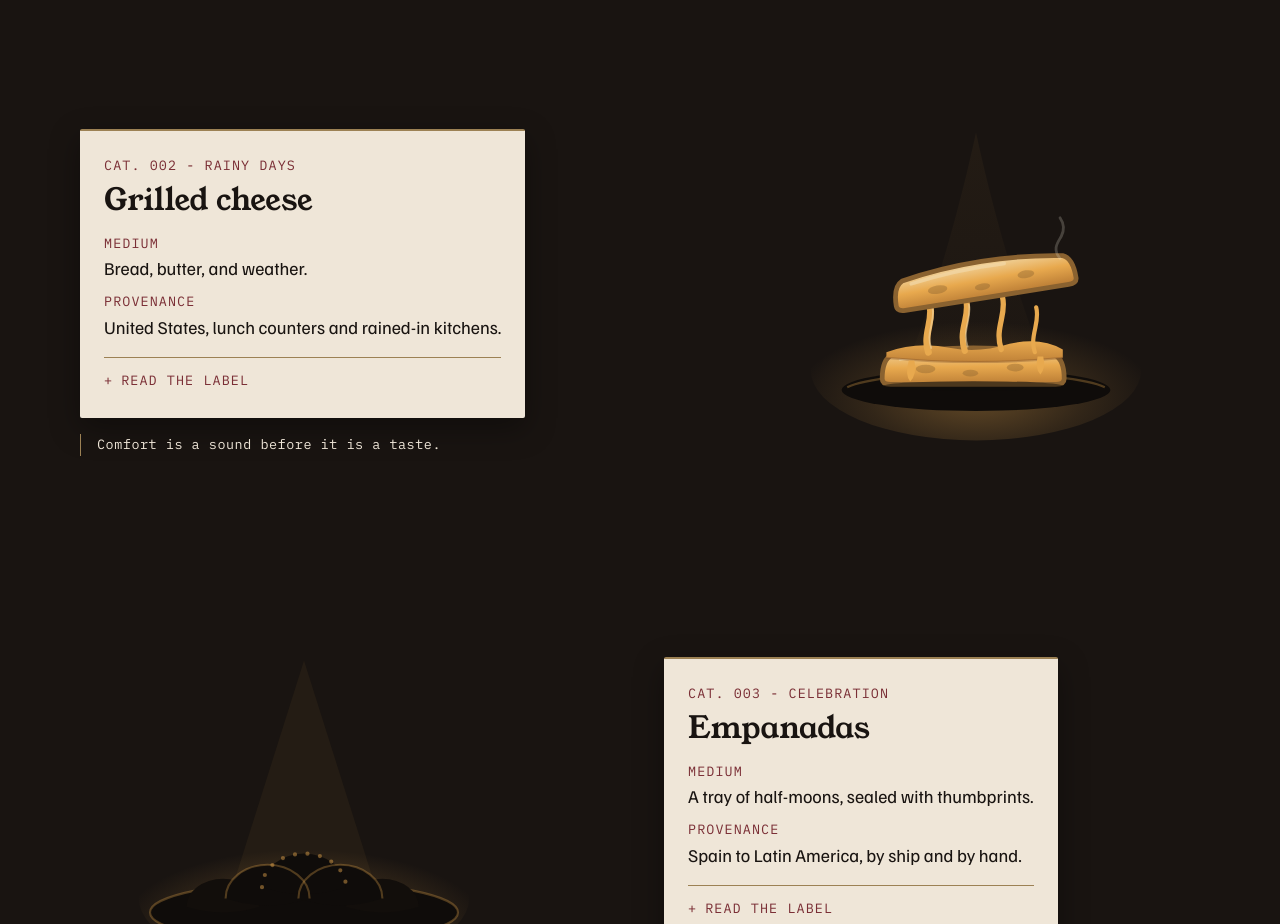
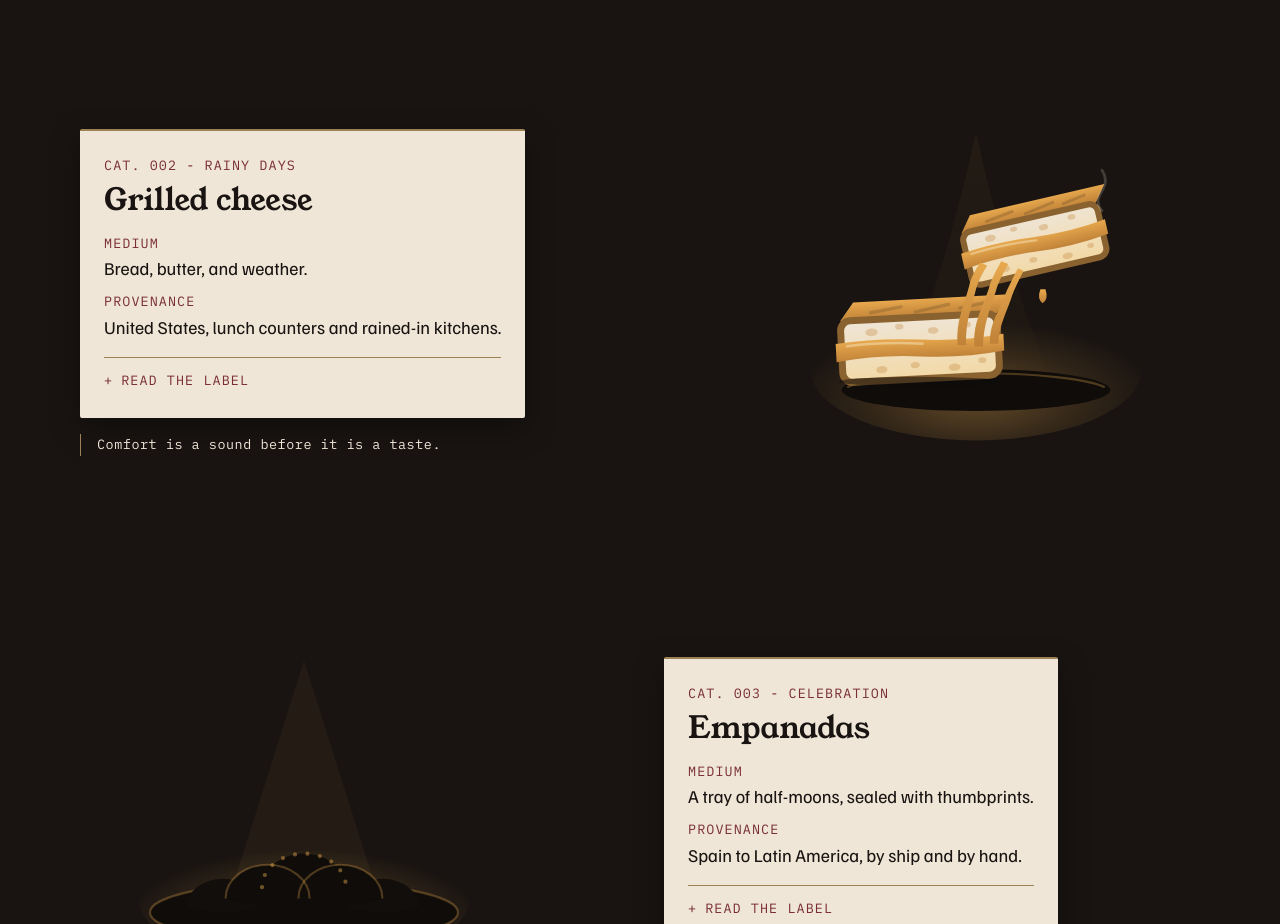
Before and after one commit to nazboyko/still-warm, a React (Vite) app: page / in a window 1280 px wide. Shown: the part 1700-2624 px from the top of the page. Built offline with nearby package versions, Linux system fonts and the light colour scheme.

Commit message:
rebuild room 002

```diff
--- a/src/components/exhibition/art/GrilledCheeseArt.tsx
+++ b/src/components/exhibition/art/GrilledCheeseArt.tsx
@@ -1,33 +1,67 @@
-/* The sandwich caught mid-pull: the bottom slice on the plate under its melted
-   layer, the top slice lifted away, cheese stretching in between. */
-function Slice() {
+/* A cut sandwich: the near half shows its cross-section - crust rim, porous
+   crumb, the melted layer between the slices - and the far half is lifted
+   away at an angle, cheese still stretching and thinning between them. */
+function Half() {
   return (
-    <>
+    <g>
+      {/* grilled top face, receding back */}
+      <path d="M -56 -22 L 56 -22 L 66 -35 L -46 -35 Z" fill="url(#gc-top)" />
+      <g
+        fill="none"
+        style={{ stroke: "var(--toast-deep)" }}
+        strokeOpacity="0.45"
+        strokeWidth="2.4"
+        strokeLinecap="round"
+      >
+        <path d="M -34 -27 L -12 -30" />
+        <path d="M -2 -26 L 22 -30" />
+        <path d="M 30 -27 L 48 -30" />
+      </g>
+
+      {/* the cut face */}
+      <rect
+        x="-56"
+        y="-22"
+        width="112"
+        height="44"
+        rx="7"
+        fill="url(#gc-crumb)"
+      />
+      <g style={{ fill: "var(--toast)" }} fillOpacity="0.32">
+        <ellipse cx="-34" cy="-13" rx="4.4" ry="2.8" />
+        <ellipse cx="-14" cy="-16" rx="3" ry="2" />
+        <ellipse cx="10" cy="-12" rx="3.8" ry="2.4" />
+        <ellipse cx="34" cy="-15" rx="3.2" ry="2.2" />
+        <ellipse cx="-28" cy="14" rx="4" ry="2.6" />
+        <ellipse cx="-4" cy="12" rx="3.2" ry="2.2" />
+        <ellipse cx="24" cy="15" rx="4.2" ry="2.6" />
+        <ellipse cx="44" cy="11" rx="2.8" ry="2" />
+      </g>
+      <rect
+        x="-56"
+        y="-22"
+        width="112"
+        height="44"
+        rx="7"
+        fill="none"
+        style={{ stroke: "var(--toast-deep)" }}
+        strokeWidth="5"
+      />
+
+      {/* the melted layer, oozing past the crust */}
       <path
-        d="M -65 8 Q -65 -6 -58 -9 Q -30 -14 0 -14 Q 30 -14 58 -9 Q 65 -6 65 8 Q 65 12 59 12 L -59 12 Q -65 12 -65 8 Z"
-        fill="url(#gc-bread)"
+        d="M -60 -6 Q -30 -9 0 -6 Q 30 -3 60 -7 L 60 5 Q 30 9 0 6 Q -30 3 -60 7 Z"
+        fill="url(#gc-cheese)"
       />
       <path
-        d="M -65 8 Q -65 -6 -58 -9 Q -30 -14 0 -14 Q 30 -14 58 -9 Q 65 -6 65 8 Q 65 12 59 12 L -59 12 Q -65 12 -65 8 Z"
-        fill="none"
-        style={{ stroke: "var(--toast-deep)" }}
-        strokeWidth="3.4"
-        strokeLinejoin="round"
-      />
-      <g style={{ fill: "var(--toast-deep)" }} fillOpacity="0.4">
-        <ellipse cx="-34" cy="1" rx="7" ry="3" />
-        <ellipse cx="-2" cy="4" rx="5.5" ry="2.4" />
-        <ellipse cx="30" cy="0" rx="6" ry="2.8" />
-      </g>
-      <path
-        d="M -52 -6 Q -20 -11 16 -10"
+        d="M -52 -4 Q -26 -6 2 -3"
         fill="none"
         style={{ stroke: "var(--gold-light)" }}
-        strokeOpacity="0.7"
-        strokeWidth="2.4"
+        strokeOpacity="0.6"
+        strokeWidth="1.8"
         strokeLinecap="round"
       />
-    </>
+    </g>
   );
 }
 
@@ -50,10 +84,13 @@ export function GrilledCheeseArt({ lit }: { lit: boolean }) {
           <stop offset="70%" stopColor="#e8a94e" stopOpacity="0.45" />
           <stop offset="100%" stopColor="#e8a94e" stopOpacity="0.05" />
         </linearGradient>
-        <linearGradient id="gc-bread" x1="0" y1="0" x2="0.1" y2="1">
-          <stop offset="0%" style={{ stopColor: "var(--gold-light)" }} />
-          <stop offset="55%" style={{ stopColor: "var(--tungsten)" }} />
+        <linearGradient id="gc-top" x1="0" y1="0" x2="0.1" y2="1">
+          <stop offset="0%" style={{ stopColor: "var(--tungsten)" }} />
           <stop offset="100%" style={{ stopColor: "var(--toast)" }} />
+        </linearGradient>
+        <linearGradient id="gc-crumb" x1="0" y1="0" x2="0.1" y2="1">
+          <stop offset="0%" style={{ stopColor: "var(--plaster)" }} />
+          <stop offset="100%" style={{ stopColor: "var(--gold-light)" }} />
         </linearGradient>
         <linearGradient id="gc-cheese" x1="0" y1="0" x2="0" y2="1">
           <stop offset="0%" style={{ stopColor: "var(--tungsten)" }} />
@@ -89,75 +126,40 @@ export function GrilledCheeseArt({ lit }: { lit: boolean }) {
         strokeOpacity="0.3"
         strokeWidth="1.5"
       />
-      <ellipse cx="160" cy="184" rx="76" ry="10" fill="url(#gc-dish-shadow)" />
+      <ellipse cx="140" cy="184" rx="72" ry="10" fill="url(#gc-dish-shadow)" />
 
-      {/* bottom slice, resting */}
-      <g transform="translate(158 174)">
-        <Slice />
+      {/* the lifted half */}
+      <g transform="translate(202 86) rotate(-13) scale(0.88)">
+        <Half />
       </g>
 
-      {/* the melted layer on top of it, with two drips over the crust */}
-      <path
-        d="M 96 163 Q 118 155 142 160 Q 162 164 184 157 Q 206 152 222 161 L 222 167 Q 160 173 96 167 Z"
-        fill="url(#gc-cheese)"
-      />
-      <path
-        d="M 96 167 Q 160 173 222 167"
-        fill="none"
-        style={{ stroke: "var(--syrup)" }}
-        strokeOpacity="0.35"
-        strokeWidth="1.6"
-      />
-      <path
-        d="M 112 169 Q 109 179 113 184 Q 118 179 116 169 Z"
-        style={{ fill: "var(--tungsten)" }}
-      />
-      <path
-        d="M 204 166 Q 202 175 206 179 Q 210 174 208 166 Z"
-        style={{ fill: "var(--tungsten)" }}
-      />
-
-      {/* the cheese pull */}
-      <g
-        fill="none"
-        style={{ stroke: "var(--tungsten)" }}
-        strokeLinecap="round"
-      >
-        <path d="M 126 163 C 122 150 130 140 127 129" strokeWidth="5" />
-        <path d="M 152 162 C 147 147 156 138 153 126" strokeWidth="4.4" />
-        <path d="M 178 161 C 173 146 182 136 179 124" strokeWidth="3.8" />
-        <path d="M 202 163 C 198 151 206 142 203 131" strokeWidth="3" />
-      </g>
-      <g
-        fill="none"
-        style={{ stroke: "var(--gold-light)" }}
-        strokeOpacity="0.55"
-        strokeLinecap="round"
-        strokeWidth="1.3"
-      >
-        <path d="M 128 160 C 124 149 131 141 129 132" />
-        <path d="M 154 159 C 150 147 157 139 155 129" />
+      {/* the near half, resting */}
+      <g transform="translate(120 160) rotate(-3)">
+        <Half />
       </g>
 
-      {/* top slice, lifted away */}
-      <g transform="translate(166 112) rotate(-9)">
-        <Slice />
+      {/* cheese stretching, thick at the bread and thin in between */}
+      <g fill="url(#gc-cheese)">
+        <path d="M 147 158 C 145 142 152 128 155 116 C 157 108 160 104 163 99 L 168 101 C 165 106 162 111 160 118 C 157 130 152 143 153 158 Z" />
+        <path d="M 159 159 C 157 144 165 130 169 118 C 171 110 175 104 178 98 L 183 100 C 180 106 176 112 174 120 C 170 132 165 145 165 159 Z" />
+        <path d="M 170 157 C 169 145 176 134 180 124 C 183 116 187 109 190 103 L 194 105 C 191 111 187 118 185 125 C 181 136 176 146 176 157 Z" />
+        <path d="M 206 118 q -2.6 7 1.6 10 q 4.4 -3 2 -10 z" />
       </g>
 
       <path
-        d="M 220 96c-6-7-1-12 1-16 2-4 2.4-8-1-13"
+        d="M 250 62c-6-7-1-12 1-16 2-4 2.4-8-1-13"
         fill="none"
         stroke="#efe6d8"
-        strokeOpacity="0.22"
+        strokeOpacity="0.2"
         strokeWidth="2"
         strokeLinecap="round"
       />
 
       {/* plate contact */}
       <ellipse
-        cx="158"
-        cy="187"
-        rx="64"
+        cx="120"
+        cy="184"
+        rx="58"
         ry="3.4"
         fill="#0f0c0a"
         opacity="0.5"
```
